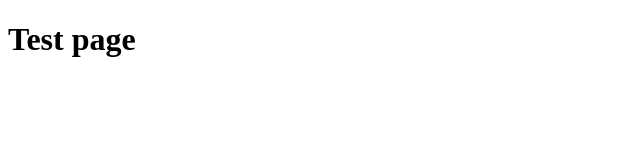
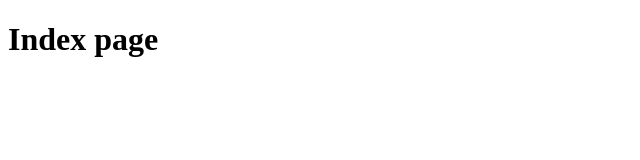
Before and after one commit to VladimirNik777/vladimirnik777, a plain HTML site: page index.html in a window 1280 px wide. Shown: the whole page, without its empty margins (0-640 px from the left). Drawn offline with Linux system fonts and the light colour scheme.

Commit message:
Index page

```diff
--- a/index.html
+++ b/index.html
@@ -4,6 +4,6 @@
 	<title></title>
 </head>
 <body>
-	<h1>Test page</h1>
+	<h1>Index page</h1>
 </body>
 </html>
```
